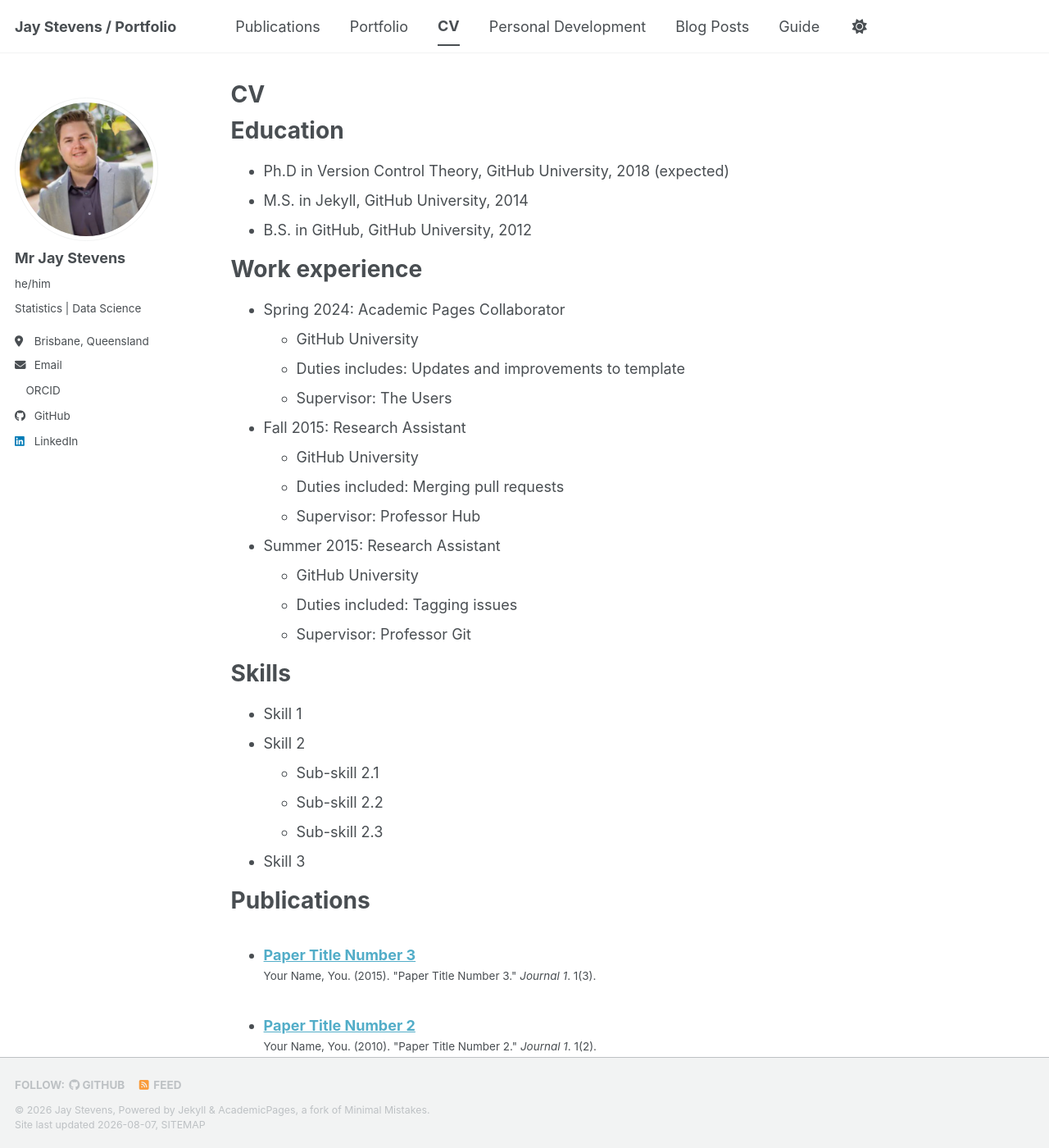
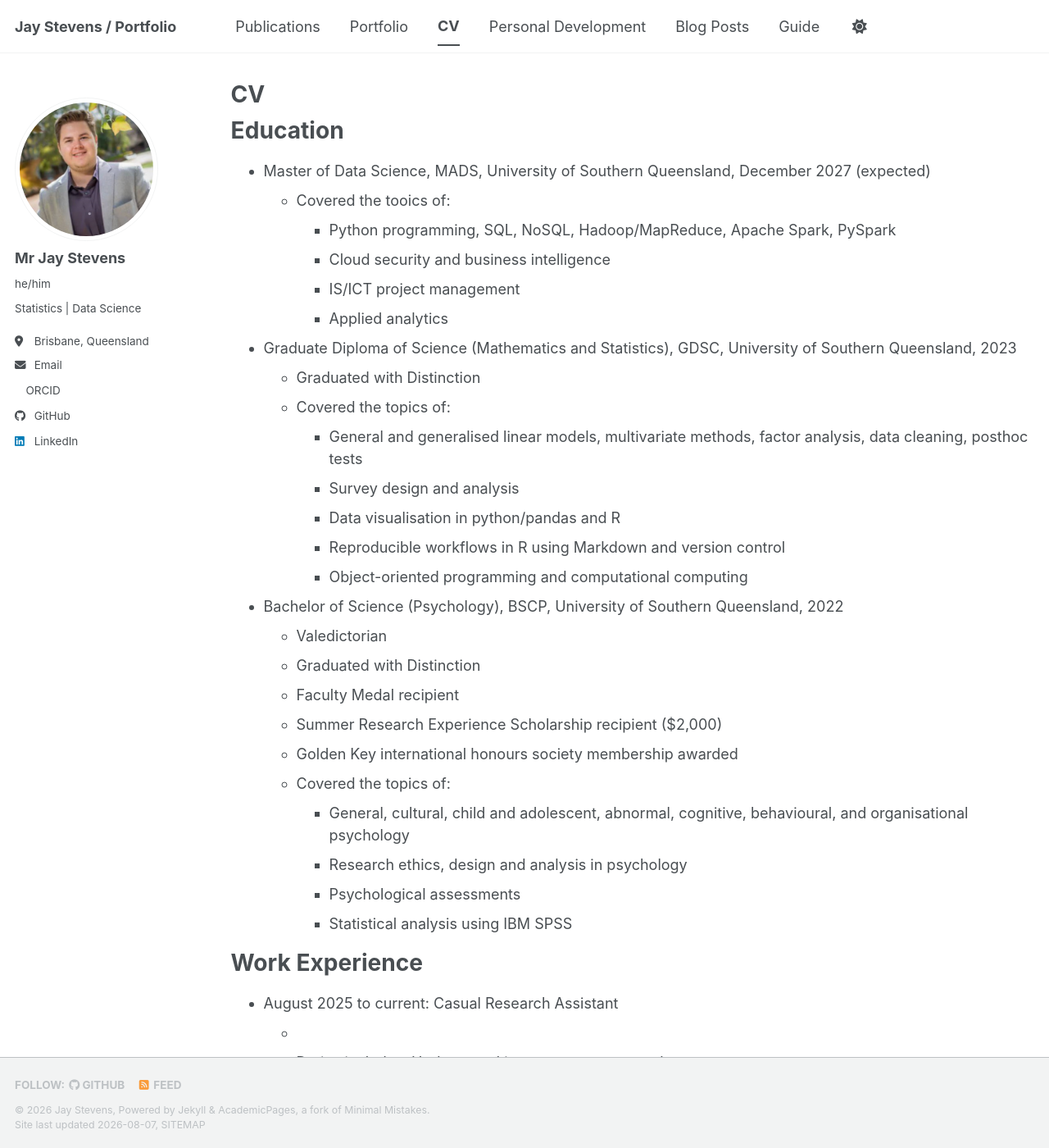
Before and after one commit to jaystev242/jaystev242.github.io, a Jekyll site: the page built from _pages/cv.md, in a window 1280 px wide and 1400 px high. Shown: the whole window at 82% size. Built offline with Jekyll 4.4.1, drawn with Linux system fonts in a browser that asks for light colours; a style sheet for code colours, icons or effects is not loaded.

Commit message:
Update cv.md

```diff
--- a/_pages/cv.md
+++ b/_pages/cv.md
@@ -11,14 +11,38 @@ redirect_from:
 
 Education
 ======
-* Ph.D in Version Control Theory, GitHub University, 2018 (expected)
-* M.S. in Jekyll, GitHub University, 2014
-* B.S. in GitHub, GitHub University, 2012
+* Master of Data Science, MADS, University of Southern Queensland, December 2027 (expected)
+  * Covered the tooics of:
+    * Python programming, SQL, NoSQL, Hadoop/MapReduce, Apache Spark, PySpark
+    * Cloud security and business intelligence
+    * IS/ICT project management
+    * Applied analytics
 
-Work experience
+* Graduate Diploma of Science (Mathematics and Statistics), GDSC, University of Southern Queensland, 2023
+  * Graduated with Distinction
+  * Covered the topics of:
+    * General and generalised linear models, multivariate methods, factor analysis, data cleaning, posthoc tests
+    * Survey design and analysis
+    * Data visualisation in python/pandas and R
+    * Reproducible workflows in R using Markdown and version control
+    * Object-oriented programming and computational computing
+
+* Bachelor of Science (Psychology), BSCP, University of Southern Queensland, 2022
+  * Valedictorian
+  * Graduated with Distinction
+  * Faculty Medal recipient
+  * Summer Research Experience Scholarship recipient ($2,000)
+  * Golden Key international honours society membership awarded
+  * Covered the topics of:
+    * General, cultural, child and adolescent, abnormal, cognitive, behavioural, and organisational psychology
+    * Research ethics, design and analysis in psychology
+    * Psychological assessments
+    * Statistical analysis using IBM SPSS
+
+Work Experience
 ======
-* Spring 2024: Academic Pages Collaborator
-  * GitHub University
+* August 2025 to current: Casual Research Assistant
+  *
   * Duties includes: Updates and improvements to template
   * Supervisor: The Users
 
```
